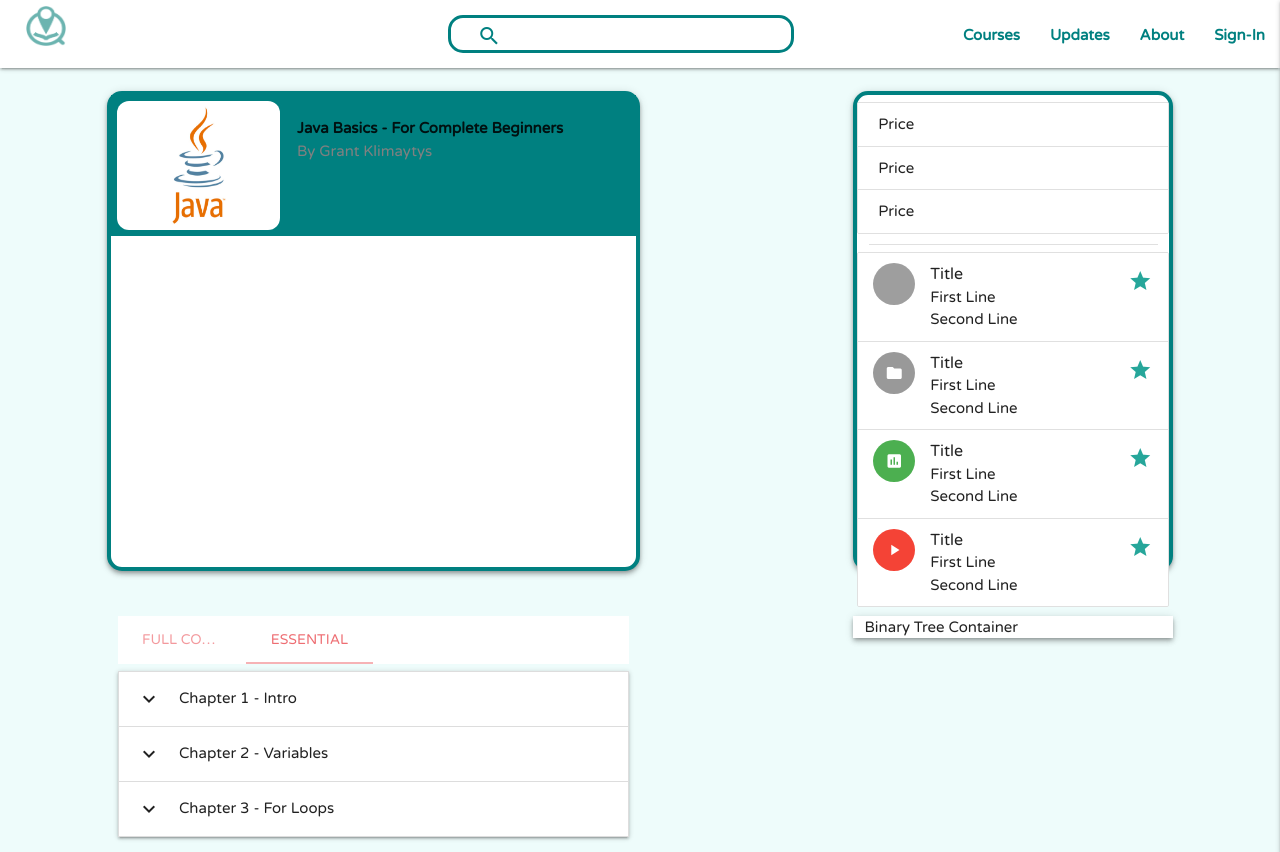
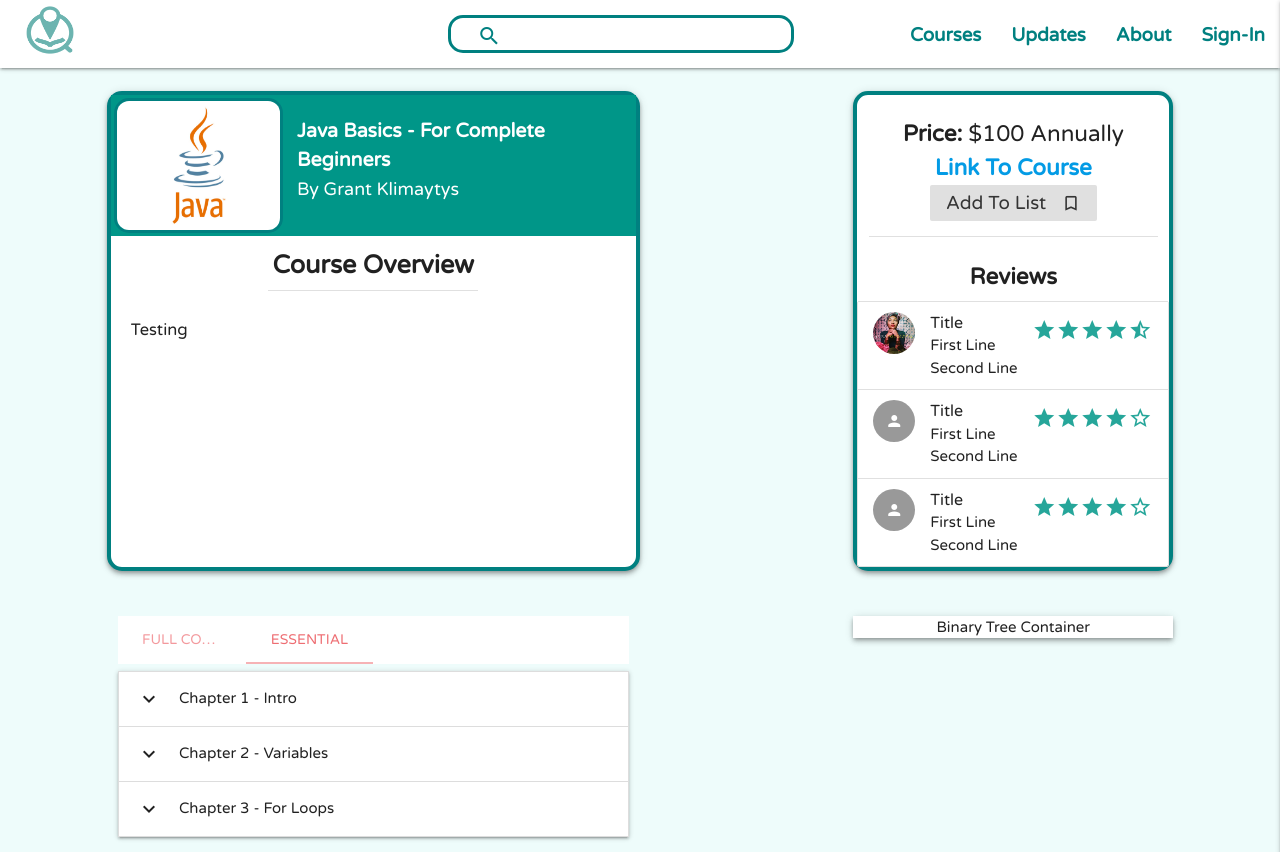
Before and after one commit to SamAtStudy/Study.ie-version-1.0, a PHP site: page /coursePage.html in a window 1280 px wide. Run offline with PHP 8.4, Linux system fonts and the light colour scheme; grey boxes are pictures that could not be loaded.

Commit message:
11/06/2019 - Aaron. Finished course page template and re-adjusted search bar and filter bar to be scalable.

```diff
--- a/coursePage.html
+++ b/coursePage.html
@@ -23,7 +23,7 @@
 <header class="navbar-fixed">
     <nav>
         <div class="nav-wrapper white">
-            <a href="index.html" class="brand-logo"><img src="img/StudyLogo.png" style="margin-left:2vw; margin-top: 0.75vh; height: 40px; width: 40px;"></a>
+            <a href="index.html" class="brand-logo"><img src="img/StudyLogo.png" style="margin-left:2vw; margin-top: 0.75vh; height: 6vh; width: 6vh;"></a>
             <div id="searchBox"  class="row">
                 <div id="searchBar" class="col s12" style="height:4.75vh;">
                     <form>
@@ -182,67 +182,65 @@
 
     <!-- About Course -->
     <div class="col s5 white z-depth-2" style="max-height: 500px; height:60vh; border: 4px solid teal; border-radius: 15px;">
-        <div class="row" style="height: 30%; background-color: teal">
+        <div class="row teal" style="height: 30%;">
             <div id="coursePageImgBox" class="col s4">
                 <img id="coursePageImg" src="img/java.jpg" style="height:100%; width:100%;">
             </div>
             <div class="col s8" style="height:100%;">
                 <br>
-                    <span id="courseTitle" style="font-weight: bold;">Java Basics - For Complete Beginners &#10;</span>
+                    <span id="courseTitle" style="font-weight: bold; font-size: 1.3rem; color: white">Java Basics - For Complete Beginners &#10;</span>
                     <br>
-                    <span id="courseAuthor"> By Grant Klimaytys</span>
+                    <span id="courseAuthor" style="font-size: 1.20rem; color: white"> By Grant Klimaytys</span>
             </div>
         </div>
         <div class="row">
-
+            <div>
+                <h5 class="center flow-text" style="font-weight: bold;">Course Overview</h5>
+                <div class="divider" style="width: 40%; margin: auto"></div>
+                <p id="courseDesc" style="font-size: 1.1rem; padding: 10px 20px;">Testing</p>
+            </div>
         </div>
     </div>
 
-    <div class="col s2"></div>
+    <div class="col s2"></div> <!-- FUTURE: space between should be less space from side -->
 
     <!-- Course price and reviews -->
     <div class="col s3 white z-depth-2" style="max-height: 500px; height:60vh; border: 4px solid teal; border-radius: 15px;">
         <div class="row" style="height: 30%;">
-            <ul class="collection">
-                <li class="collection-item">Price</li>
-                <li class="collection-item">Price</li>
-                <li class="collection-item">Price</li>
-            </ul>
+            <br>
+            <div class="center" style="font-size: 1.5rem;"><span style="font-weight: bold;">Price: </span>$100 Annually</div>
+            <div class="center"><a href="#" style="font-size: 1.5rem; font-weight: bold;">Link To Course</a></div>
+            <div class="center"><a onclick="M.toast({html: 'Course added to List!'})" class="waves-effect waves-white btn-flat grey lighten-2" style="font-size: 1.25rem; text-transform: capitalize;"><i class="material-icons right">turned_in_not</i>Add To List</a></div>
+            <br>
         </div>
         <div class="divider"></div>
         <div class="row">
+            <br>
+            <div class="center" style="font-size: 1.5rem; font-weight: bold;">Reviews</div>
             <ul class="collection">
                 <li class="collection-item avatar">
-                    <img src="images/yuna.jpg" alt="" class="circle">
+                    <img src="img/yuna.jpg" alt="" class="circle">
                     <span class="title">Title</span>
                     <p>First Line <br>
                         Second Line
                     </p>
-                    <a href="#!" class="secondary-content"><i class="material-icons">grade</i></a>
+                    <a class="secondary-content"><i class="material-icons">star</i><i class="material-icons">star</i><i class="material-icons">star</i><i class="material-icons">star</i><i class="material-icons">star_half</i></a>
                 </li>
                 <li class="collection-item avatar">
-                    <i class="material-icons circle">folder</i>
+                    <i class="material-icons circle">person</i>
                     <span class="title">Title</span>
                     <p>First Line <br>
                         Second Line
                     </p>
-                    <a href="#!" class="secondary-content"><i class="material-icons">grade</i></a>
+                    <a class="secondary-content"><i class="material-icons">star</i><i class="material-icons">star</i><i class="material-icons">star</i><i class="material-icons">star</i><i class="material-icons">star_border</i></a>
                 </li>
                 <li class="collection-item avatar">
-                    <i class="material-icons circle green">insert_chart</i>
+                    <i class="material-icons circle">person</i>
                     <span class="title">Title</span>
                     <p>First Line <br>
                         Second Line
                     </p>
-                    <a href="#!" class="secondary-content"><i class="material-icons">grade</i></a>
-                </li>
-                <li class="collection-item avatar">
-                    <i class="material-icons circle red">play_arrow</i>
-                    <span class="title">Title</span>
-                    <p>First Line <br>
-                        Second Line
-                    </p>
-                    <a href="#!" class="secondary-content"><i class="material-icons">grade</i></a>
+                    <a class="secondary-content"><i class="material-icons">star</i><i class="material-icons">star</i><i class="material-icons">star</i><i class="material-icons">star</i><i class="material-icons">star_border</i></a>
                 </li>
             </ul>
         </div>
@@ -269,7 +267,7 @@
                 </ul>
             </div>
 
-            <!-- Course Conent -->
+            <!-- Course Content -->
             <div id="tab1" class="col s12">
                 <ul class="collapsible"> <!-- change icon to have expand less with Materialze js -->
                     <li>
@@ -308,7 +306,7 @@
     <div class="col s2"></div>
 
     <!-- Binary Tree -->
-    <div class="col s3 white z-depth-2" >
+    <div class="col s3 white z-depth-2 center" >
         Binary Tree Container
     </div>
 
--- a/courses.html
+++ b/courses.html
@@ -29,7 +29,7 @@
 <header class="navbar-fixed">
     <nav>
         <div class="nav-wrapper white">
-                    <a href="index.html" class="brand-logo"><img src="img/StudyLogo.png" style="margin-left:2vw; margin-top: 0.75vh; height: 40px; width: 40px;"></a>
+            <a href="index.html" class="brand-logo"><img src="img/StudyLogo.png" style="margin-left:2vw; margin-top: 0.75vh; height: 6vh; width: 6vh;"></a>
             <div id="searchBox"  class="row">
                 <div id="searchBar" class="col s12" style="height:4.75vh;">
                     <form>
@@ -94,6 +94,7 @@
                     </div>
                 </div>
                 <br>
+                <!-- <fieldset class="hr-line"><legend align="center">or</legend></fieldset> -->
                 <h5 id="loginLine" style="margin-top:-15px; font-weight: Bold;"> Or Sign In With...</h5>
                 <div class="row">
                     <div class="col s4">
@@ -187,7 +188,7 @@
             <div id="filterBox"  class="row">
                 <div id="filterBar" class="col s12">
                     <div class="row">
-                        <div class="chip" style="position: relative">
+                        <div class="chip" style="position: relative; font-size: 1.35rem; margin-top:0.8vh; margin-left: 15px;">
                             Beginner
                             <i class="close material-icons">close</i>
                         </div>
--- a/css/courseCss.css
+++ b/css/courseCss.css
@@ -4,7 +4,7 @@ html{
 
 #headerText{
     color: teal;
-    font-size: 1rem;
+    font-size: 1.25rem;
     font-weight: Bold;
     text-decoration: none;
     position: relative;
@@ -94,7 +94,7 @@ i.icon-teal {
 #filterBar{
     border: 4px solid teal;
     border-radius: 15px;
-    height:4.5vh;
+    height:6.5vh;
     min-height: 42px;
     background: white;
     opacity: 0.99;
@@ -103,15 +103,16 @@ i.icon-teal {
 #filterButton{
     background-color: white;
     color: teal;
-    font-size: 1rem;
+    font-size: 1.25rem;
     font-weight: Bold;
     text-transform: capitalize;
     border: 3px solid teal;
     border-radius: 15px;
-    height:4.5vh;
+    height:6.5vh;
     min-height: 42px;
     margin-top: -0.6vh;
     margin-right: -0.3vw;
+    padding-top: 1vh;
 }
 
 .card .card-action{
--- a/index.html
+++ b/index.html
@@ -46,7 +46,7 @@
 <header class="navbar-fixed">
     <nav>
         <div class="nav-wrapper white">
-            <a href="index.html" class="brand-logo"><img src="img/StudyLogo.png" style="margin-left:2vw; margin-top: 0.75vh; height: 40px; width: 40px;"></a>
+            <a href="index.html" class="brand-logo"><img src="img/StudyLogo.png" style="margin-left:2vw; margin-top: 0.75vh; height: 6vh; width: 6vh;"></a>
             <div id="searchBox"  class="row">
                 <div id="searchBar" class="col s12" style="height:4.75vh;">
                     <form>
@@ -192,7 +192,7 @@
     <br>
     <li><a class="subheader">Options</a></li>
     <li><div class="divider"></div></li>
-    <li><a href="courses.html" id="headerText" class="modal-trigger waves-effect waves-light">Courses</a></li>
+    <li><a href="coursePage.html" id="headerText" class="modal-trigger waves-effect waves-light">Courses</a></li>
     <li><a href="updates.html" id="headerText" class="modal-trigger waves-effect waves-light">Updates</a></li>
     <li><a href="about.html" id="headerText" class="modal-trigger waves-effect waves-light">About</a></li>
     <li><a href="#loginBox" id="headerText" class="modal-trigger waves-effect waves-light">Sign-In</a></li>
@@ -209,7 +209,7 @@
             <div class="row center">
                 <li class="search">
                     <div class="search-wrapper">
-                        <input id="search" placeholder="Search" STYLE="color: #00aaa5"><i class="material-icons white-text">search</i>
+                        <input id="search" placeholder="Search" STYLE="color: #00aaa5; width: 95%"><i class="material-icons white-text right">search</i>
                         <div class="search-results"></div>
                     </div>
                 </li>
```
Also changed, not shown: about.html (+10 -8 lines), updates.html (+139 -15 lines), img/yuna.jpg (added). Lines whose indentation alone changed are shown as unchanged.
